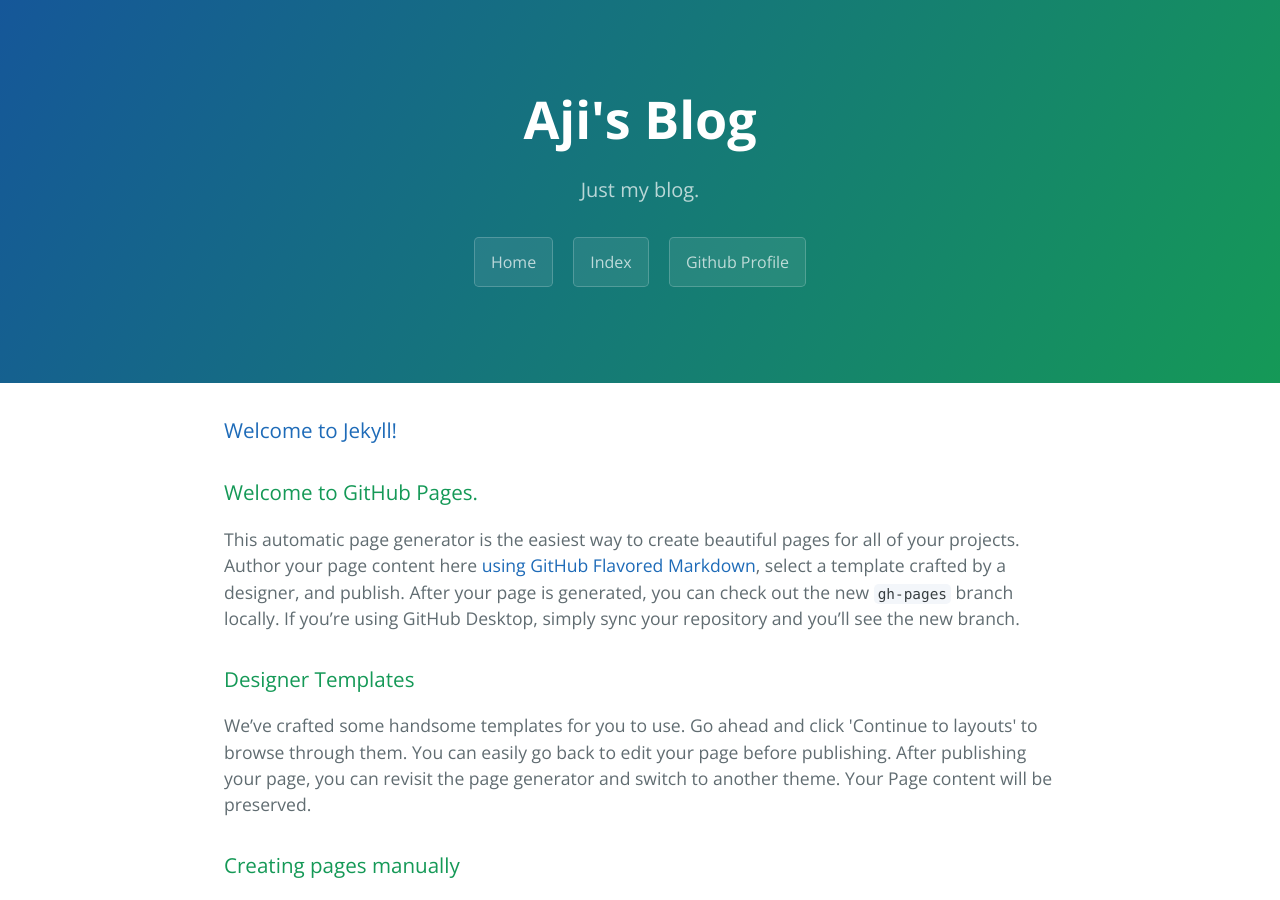
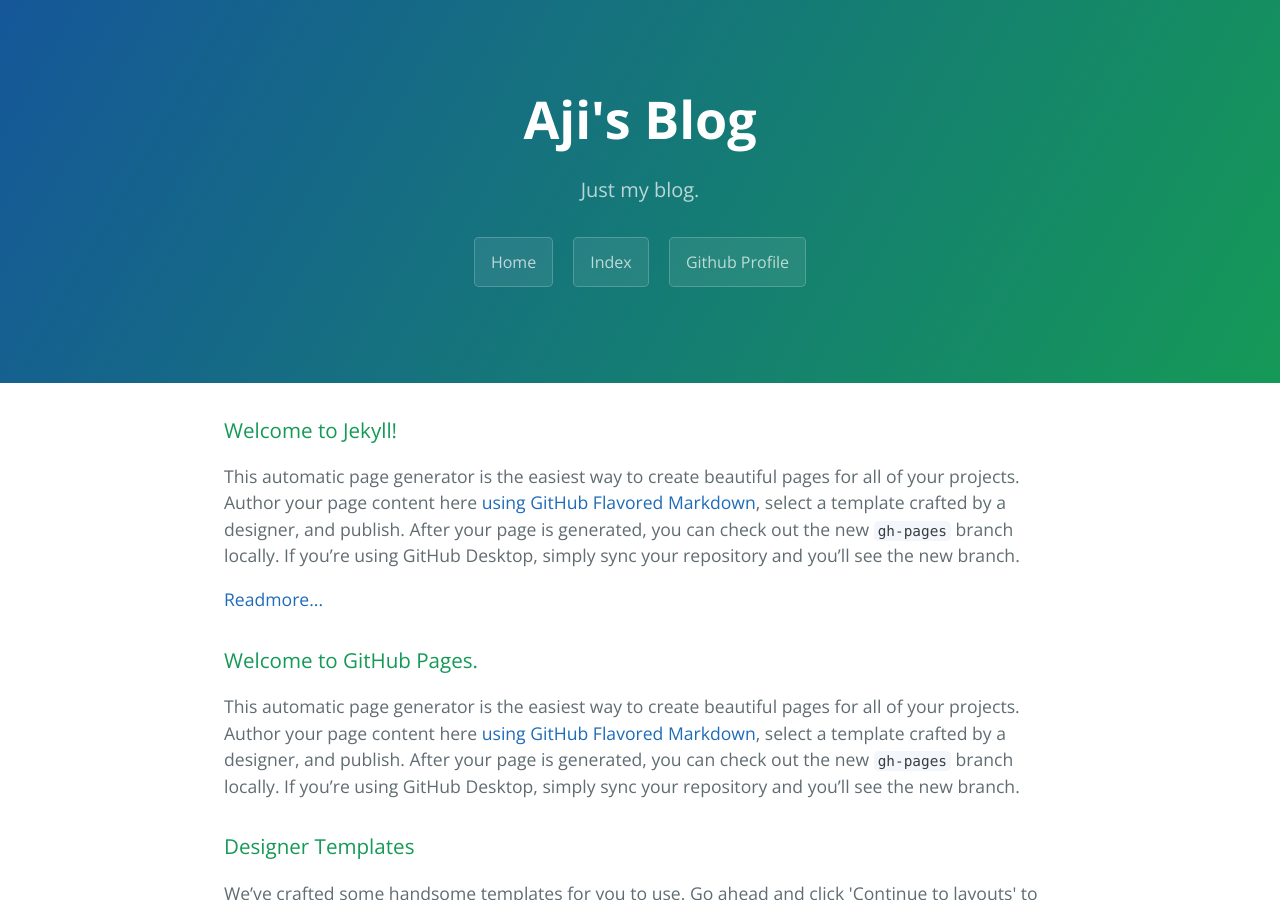
Before and after one commit to ajiyakin/blog, a Jekyll site: the page built from index.html, in a window 1280 px wide and 900 px high. Built offline with Jekyll 4.4.1, drawn with Linux system fonts in a browser that asks for light colours; the list of posts is cut into pages by our own code.

Commit message:
Try add indexing posts

```diff
--- a/index.html
+++ b/index.html
@@ -6,9 +6,15 @@ title: {{ site.name }}
 {% for post in site.posts %}
   <h3>
     <a id="welcome-to-github-pages" class="anchor" href="{{ site.baseurl }}{{ post.url }}" aria-hidden="true">
-      {{ post.title }}
+      <span aria-hidden="true" class="octicon octicon-link"></span>
     </a>
+    {{ post.title }}
   </h3>
+
+  <p>This automatic page generator is the easiest way to create beautiful pages for all of your projects. Author your page content here <a href="https://guides.github.com/features/mastering-markdown/">using GitHub Flavored Markdown</a>, select a template crafted by a designer, and publish. After your page is generated, you can check out the new <code>gh-pages</code> branch locally. If you’re using GitHub Desktop, simply sync your repository and you’ll see the new branch.</p>
+  <p>
+    <a href="{{ site.baseurl }}{{ post.url }}">Readmore...</a>
+  </p>
 {% endfor %}
 
 <h3>
```
